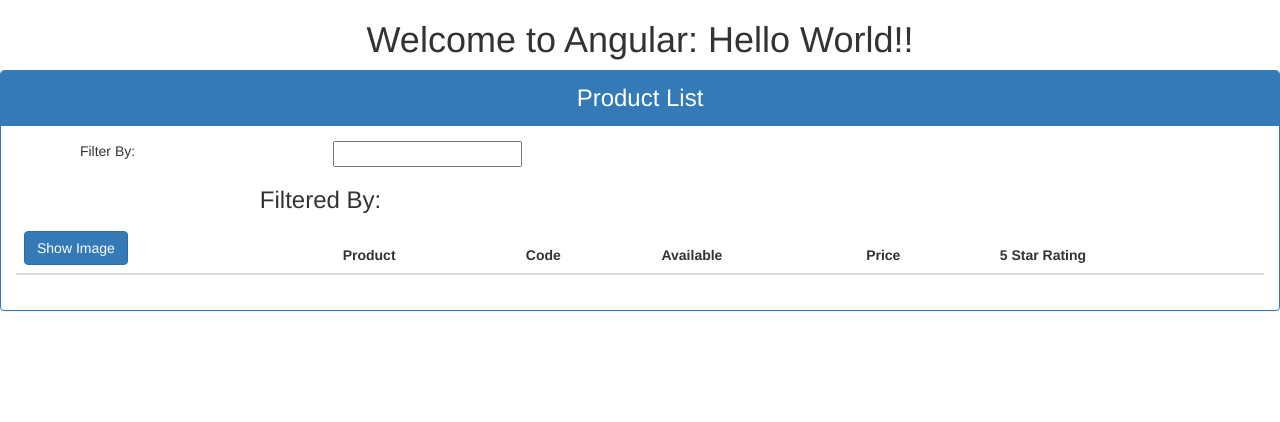
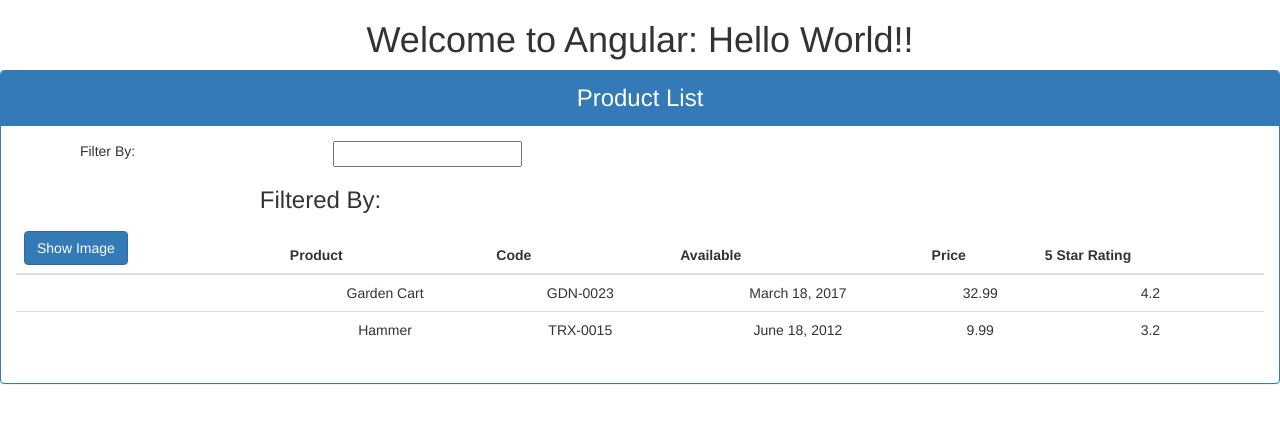
Before and after one commit to duvitech/GettingStarted, an Angular app: page / in a window 1280 px wide. Shown: the top 422 px of the page. Built offline with nearby package versions, Linux system fonts and the light colour scheme.

Commit message:
added button click bindings

```diff
--- a/src/app/products/product-list.component.html
+++ b/src/app/products/product-list.component.html
@@ -1,6 +1,6 @@
 <div class="panel panel-primary">
     <div class="panel-heading">
-        Product List
+       {{productTitle}}
     </div>
     <div class="panel-body">
         <div class="row">
@@ -15,11 +15,11 @@
             </div>
         </div>
         <div class="table-responsive">
-            <table class="table">
+            <table class="table" *ngIf='products && products.length'>
                 <thead>
                     <tr>
                         <th>
-                            <button class="btn btn-primary">
+                            <button class="btn btn-primary" (click)='toggleImage()'>
                                 Show Image
                             </button>
                         </th>
@@ -31,7 +31,19 @@
                     </tr>
                 </thead>
                 <tbody>
-
+                    <tr *ngFor = 'let product of products'>
+                        <td><img *ngIf='showImage'
+                             [src]='product.imageUrl'
+                            [title]='product.productName'
+                            [style.width.px]='imageWidth'
+                            [style.margin.px]='imageMargin'>
+                        </td>
+                        <td>{{product.productName}}</td>
+                        <td>{{product.productCode}}</td>
+                        <td>{{product.releaseDate}}</td>
+                        <td>{{product.price}}</td>
+                        <td>{{product.starRating}}</td>
+                    </tr>
                 </tbody>
             </table>
         </div>
--- a/src/app/products/product-list.component.ts
+++ b/src/app/products/product-list.component.ts
@@ -6,5 +6,35 @@
 })
 
 export class ProductListComponent{
+    productTitle:string = 'Product List';
+    imageWidth: number = 50;
+    imageMargin: number = 2;
+    showImage: boolean = false;
+    products: any[] =[
+        {
+            "productId": 2,
+            "productName": "Garden Cart",
+            "productCode": "GDN-0023",
+            "releaseDate": "March 18, 2017",
+            "description": "15 gallon capacity",
+            "price": 32.99,
+            "starRating": 4.2,
+            "imageUrl": "https://openclipart.org/download/241265/schubkarre.svg"
+        },
+        {
+            "productId": 3,
+            "productName": "Hammer",
+            "productCode": "TRX-0015",
+            "releaseDate": "June 18, 2012",
+            "description": "Standard Hammer",
+            "price": 9.99,
+            "starRating": 3.2,
+            "imageUrl": "https://openclipart.org/image/2400px/svg_to_png/14360/mystica-Hammer-Silhouette.png"
+        }
+    ];
 
+
+    toggleImage():void {
+        this.showImage = !this.showImage;
+    }
 }
```
